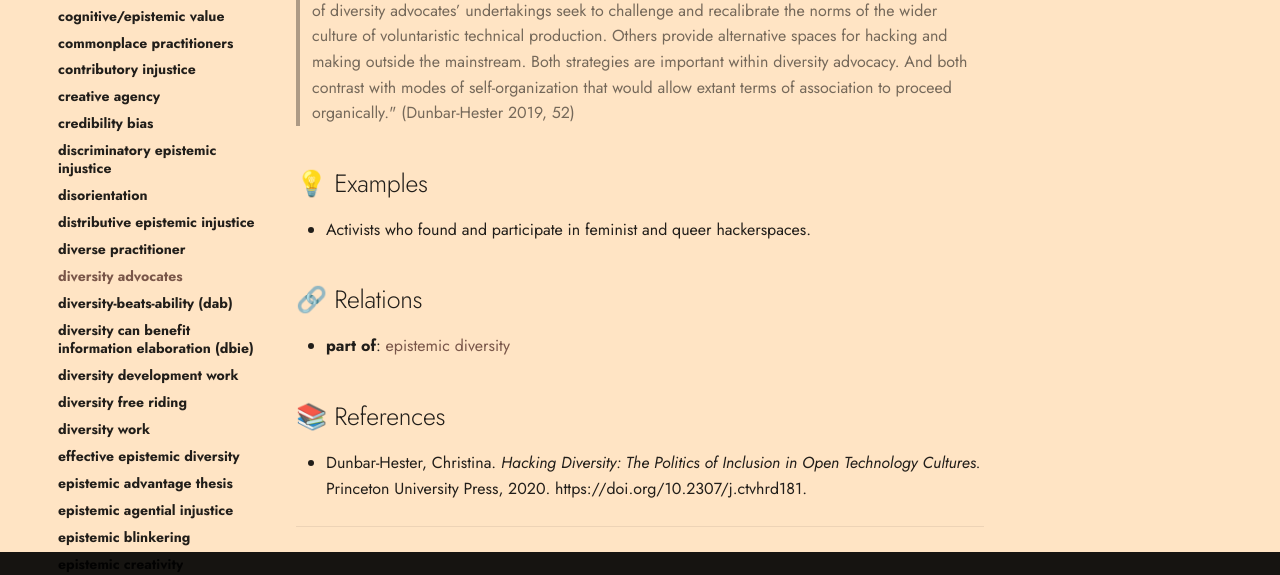
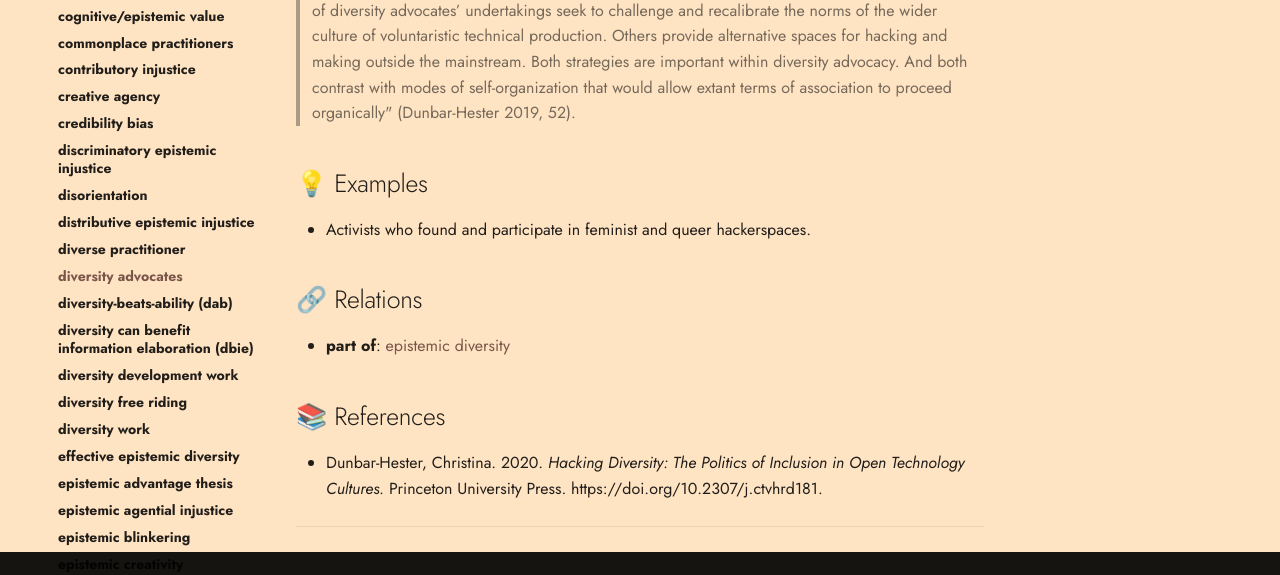
Before and after one commit to conceptcartography/conceptcartography, an MkDocs documentation site: the page built from docs/concepts/diversity-advocates.md, in a window 1280 px wide. Shown: the part 284-859 px from the top of the page. Built offline with MkDocs 1.6.1 and Material for MkDocs 9.7.7, drawn with Linux system fonts in a browser that asks for light colours; comment, search, counter and statistics services are not loaded; the version menu is left out; some of the changed text lies outside the part shown.

```diff
--- a/docs/concepts/diversity-advocates.md
+++ b/docs/concepts/diversity-advocates.md
@@ -2,7 +2,7 @@
 
 ## 📖 Definitions
 
-> "'How do we kick people out?' must be understood as a reaction against norms of openness or structurelessness that have set terms for association with which diversity advocates disagree. Many of diversity advocates’ undertakings seek to challenge and recalibrate the norms of the wider culture of voluntaristic technical production. Others provide alternative spaces for hacking and making outside the mainstream. Both strategies are important within diversity advocacy. And both contrast with modes of self-organization that would allow extant terms of association to proceed organically." (Dunbar-Hester 2019, 52)
+> "'How do we kick people out?' must be understood as a reaction against norms of openness or structurelessness that have set terms for association with which diversity advocates disagree. Many of diversity advocates’ undertakings seek to challenge and recalibrate the norms of the wider culture of voluntaristic technical production. Others provide alternative spaces for hacking and making outside the mainstream. Both strategies are important within diversity advocacy. And both contrast with modes of self-organization that would allow extant terms of association to proceed organically" (Dunbar-Hester 2019, 52).
 
 ## 💡 Examples
 
@@ -14,7 +14,7 @@
 
 ## 📚 References
 
-- Dunbar-Hester, Christina. _Hacking Diversity: The Politics of Inclusion in Open Technology Cultures._ Princeton University Press, 2020. https://doi.org/10.2307/j.ctvhrd181.
+- Dunbar-Hester, Christina. 2020. _Hacking Diversity: The Politics of Inclusion in Open Technology Cultures._ Princeton University Press. https://doi.org/10.2307/j.ctvhrd181.
 
 ---
 
```
